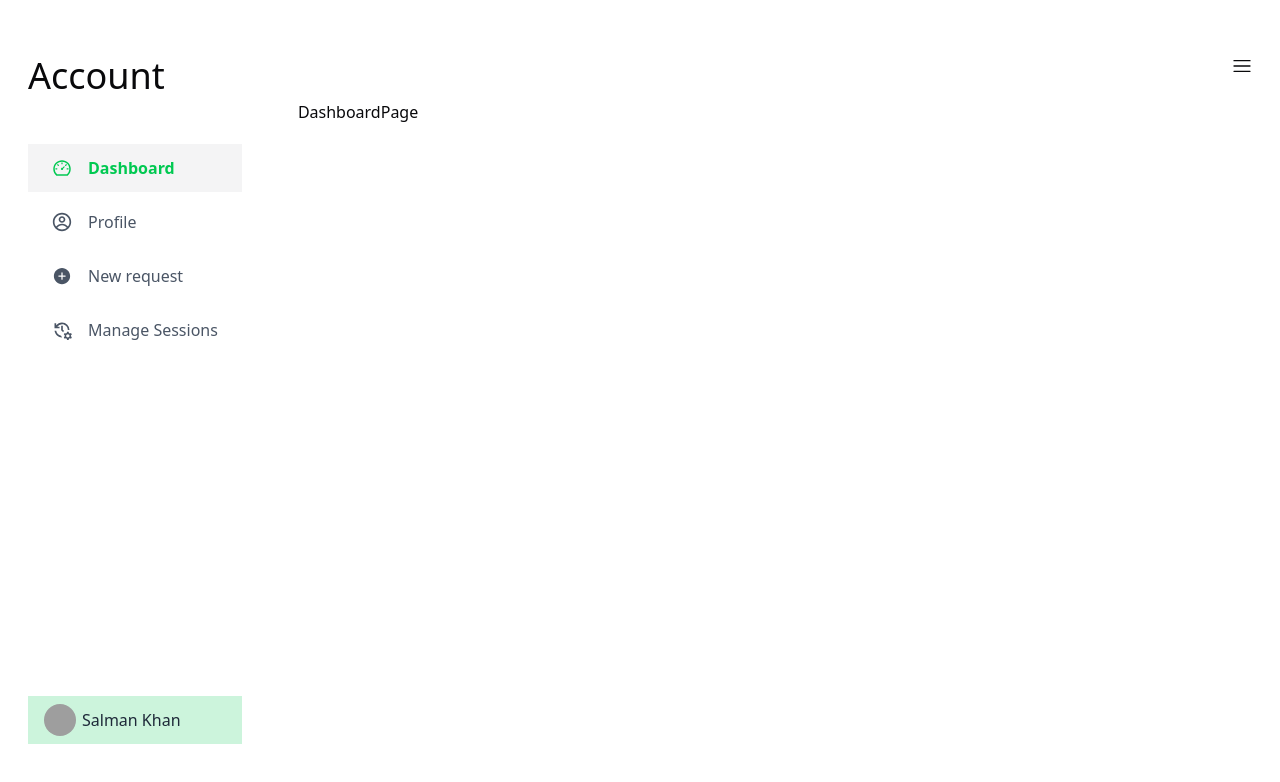
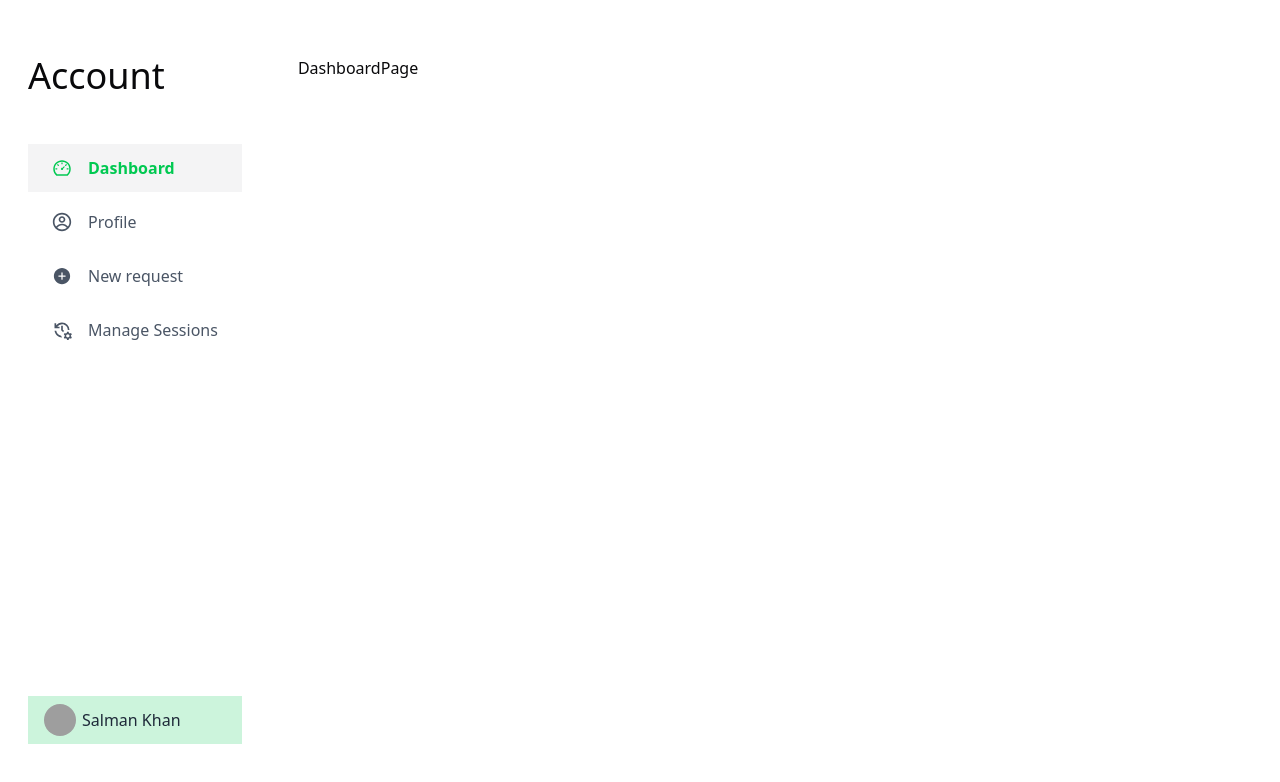
Before and after one commit to salman9802/SkillSwap, a React (Vite) app in the folder frontend/user/: page /user/account/dashboard in a window 1280 px wide. Shown: the top 782 px of the page. Built offline with nearby package versions, Linux system fonts and the light colour scheme; grey boxes are pictures that could not be loaded.

Commit message:
fix: fix hamburger button

```diff
--- a/frontend/user/src/pages/layouts/UserAccountLayout.tsx
+++ b/frontend/user/src/pages/layouts/UserAccountLayout.tsx
@@ -24,7 +24,7 @@ const UserAccountLayout = () => {
         <div className="flex flex-col gap-6">
           <button
             onClick={() => setIsHamburgerOpen(true)}
-            className="cursor-pointer self-end"
+            className={"cursor-pointer self-end md:hidden"}
           >
             <RxHamburgerMenu className="size-5" />
           </button>
```
